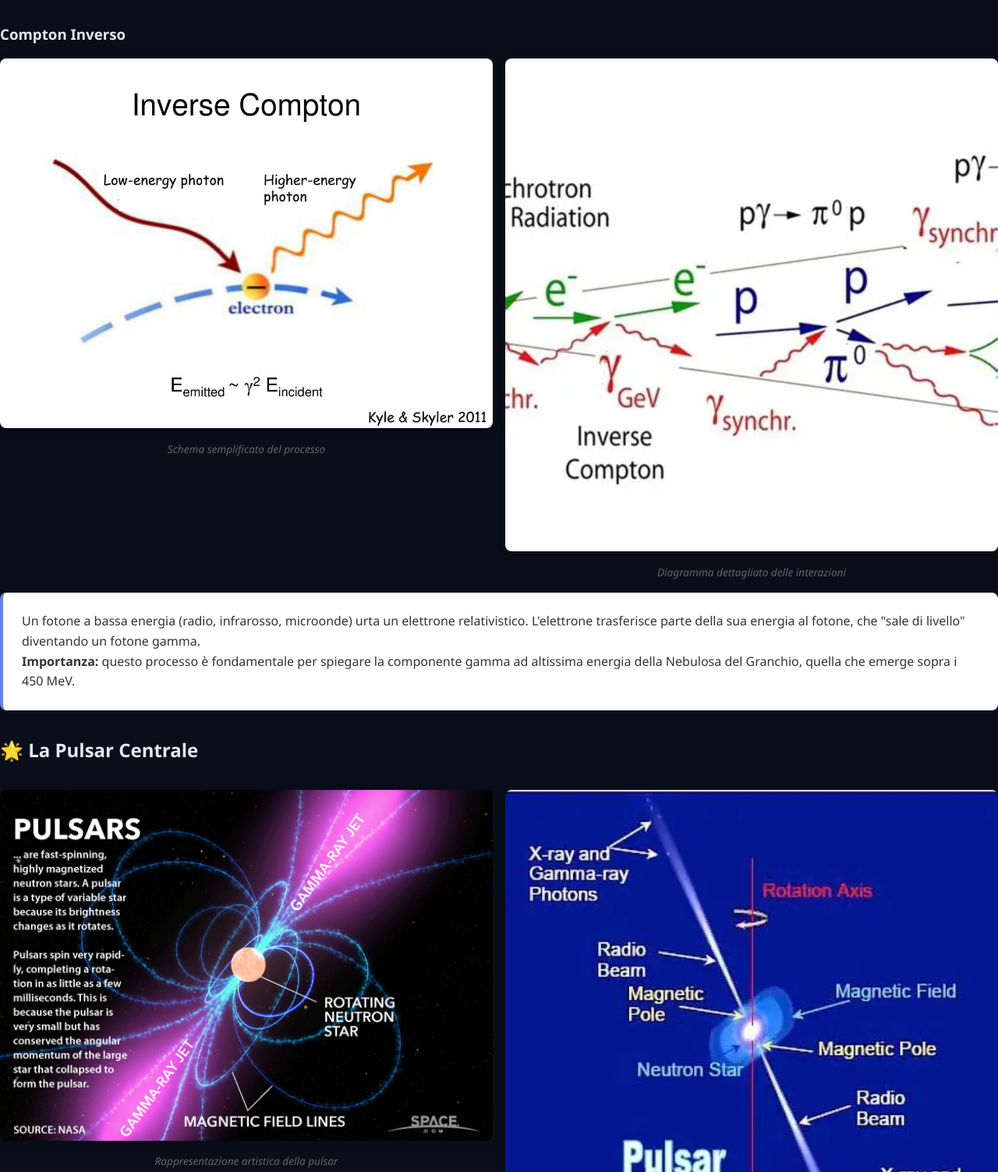
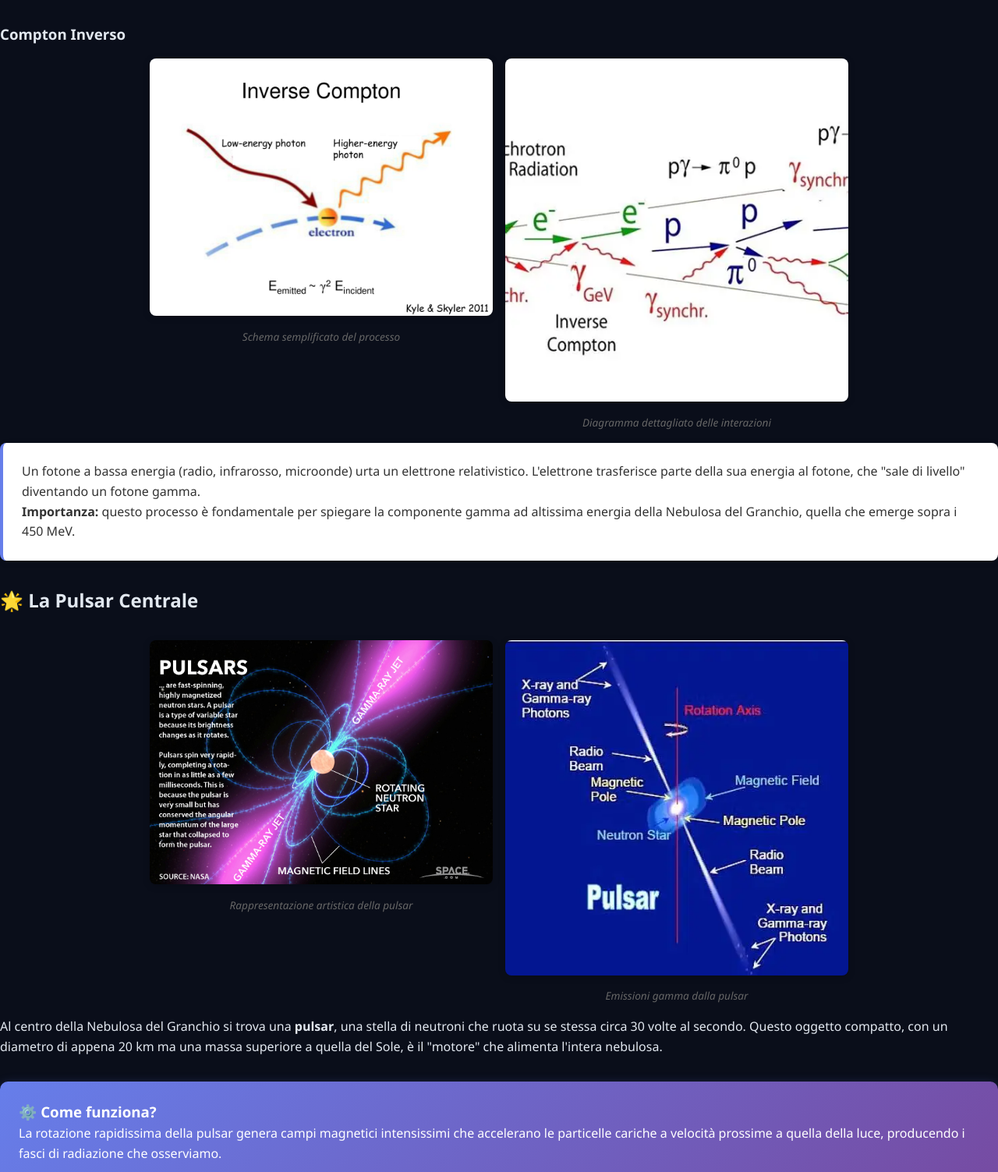
Before and after one commit to IsAnything/GammaLab, a plain HTML site: page pages/crab-nebula.html in a window 1280 px wide. Shown: the part 2444-3947 px from the top of the page at 78% size. Drawn offline with Linux system fonts and the light colour scheme.

Commit message:
.................

```diff
--- a/pages/crab-nebula.html
+++ b/pages/crab-nebula.html
@@ -216,7 +216,7 @@
 
             <div style="margin: 2rem 0;">
                 <h3 style="margin-bottom: 1rem;">Compton Inverso</h3>
-                <div style="display: grid; grid-template-columns: 1fr 1fr; gap: 1rem; margin-bottom: 1rem;">
+                <div style="display: grid; grid-template-columns: 1fr 1fr; gap: 1rem; margin-bottom: 1rem; max-width: 70%; margin-left: auto; margin-right: auto;">
                     <figure style="margin: 0;">
                         <img src="../crab nebula materials/inverse-compton-l.jpg" alt="Schema del processo di Compton inverso" style="width: 100%; border-radius: 8px; box-shadow: 0 2px 10px rgba(0,0,0,0.2);">
                         <figcaption style="margin-top: 0.5rem; font-style: italic; color: #666; font-size: 0.85rem; text-align: center;">Schema semplificato del processo</figcaption>
@@ -236,7 +236,7 @@
         <section id="pulsar">
             <h2>🌟 La Pulsar Centrale</h2>
             <div style="margin: 2rem 0;">
-                <div style="display: grid; grid-template-columns: 1fr 1fr; gap: 1rem; margin-bottom: 1rem;">
+                <div style="display: grid; grid-template-columns: 1fr 1fr; gap: 1rem; margin-bottom: 1rem; max-width: 70%; margin-left: auto; margin-right: auto;">
                     <figure style="margin: 0;">
                         <img src="../crab nebula materials/Pulsar and gamma rays_2.jpg" alt="Pulsar e raggi gamma" style="width: 100%; border-radius: 8px; box-shadow: 0 2px 10px rgba(0,0,0,0.2);">
                         <figcaption style="margin-top: 0.5rem; font-style: italic; color: #666; font-size: 0.85rem; text-align: center;">Rappresentazione artistica della pulsar</figcaption>
```
